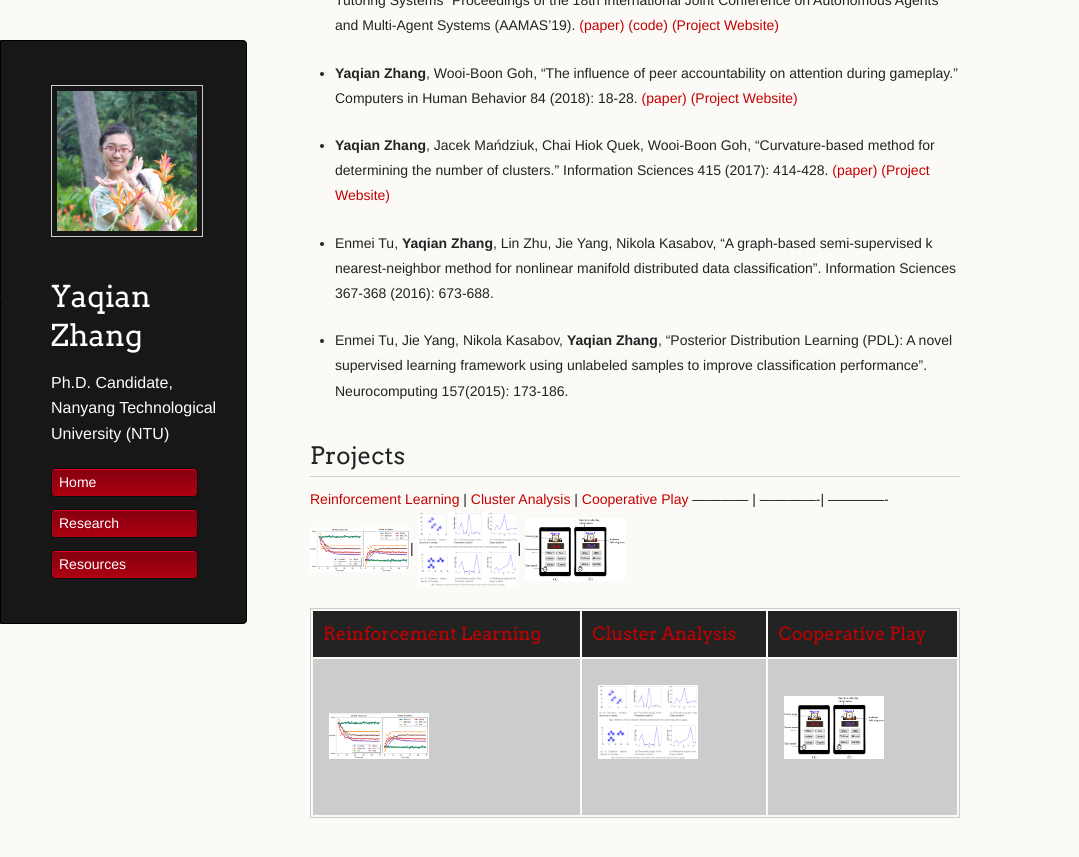
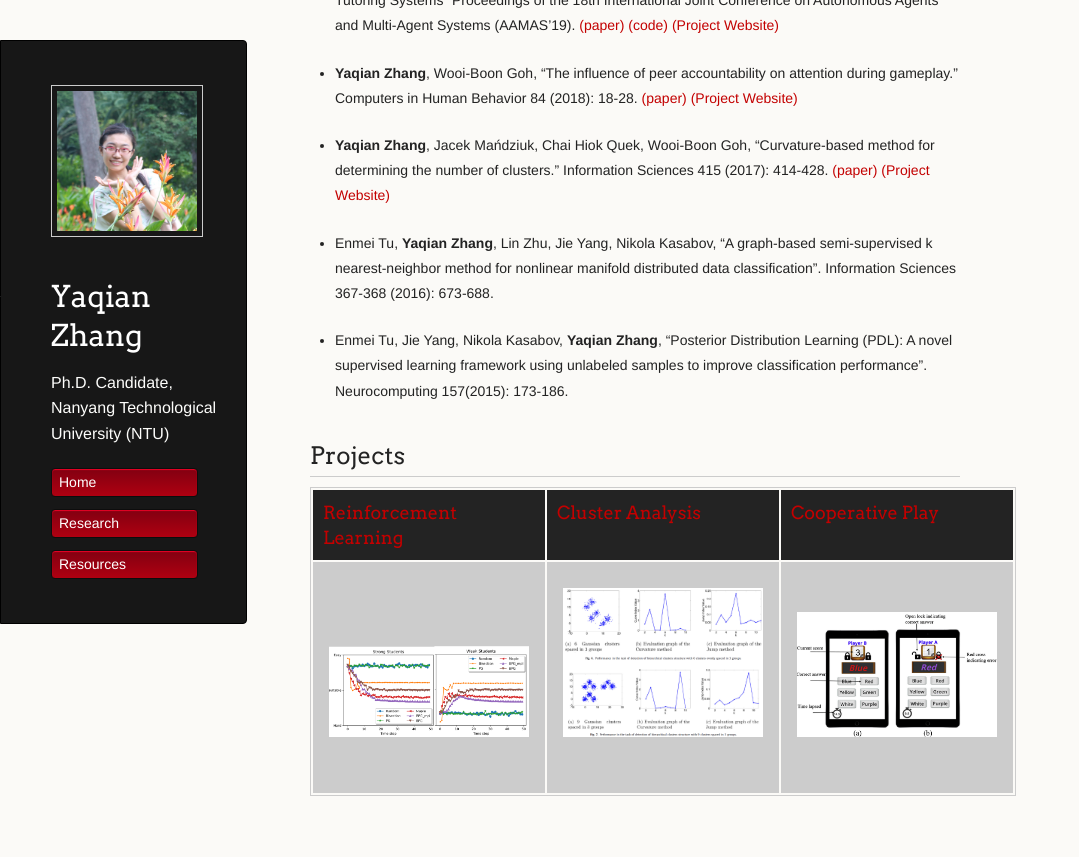
Before and after one commit to YaqianZhang/yaqianzhang.github.io, a Jekyll site: the page built from index.md, in a window 1280 px wide and 900 px high, scrolled down 1148 px. Shown: the top 857 px of the window, without its empty margins (0-1079 px from the left). Built offline with Jekyll 4.4.1, drawn with Linux system fonts in a browser that asks for light colours; our own code applies the rules of GitHub Pages for plain Markdown files.

Commit message:
Update index.md

```diff
--- a/index.md
+++ b/index.md
@@ -41,10 +41,8 @@ Email: yzhang117 [at] e.ntu.edu.sg
 * Enmei Tu, Jie Yang, Nikola Kasabov, **Yaqian Zhang**, "Posterior Distribution Learning (PDL): A novel supervised learning framework using unlabeled samples to improve classification performance". Neurocomputing 157(2015): 173-186.
 
 ## Projects
-[Reinforcement Learning](https://yaqianzhang.github.io/2018/06/30/boostrapped-policy-gradient.html) | [Cluster Analysis](https://yaqianzhang.github.io/2017/05/16/determining-the-number-of-clusters.html)  | [Cooperative Play](https://yaqianzhang.github.io/2018/02/16/peer-accountability-on-attention.html)
------------- | -------------| -------------
-<img src="/images/bpg_pic/strong_weak.png" class="inline" width="100"/>| <img src="/images/fig2_2.PNG" class="inline" width="100"/>| <img src="/images/fig1.PNG" alt="hi" class="inline" width="100"/>
+
 
 [Reinforcement Learning](https://yaqianzhang.github.io/2018/06/30/boostrapped-policy-gradient.html) | [Cluster Analysis](https://yaqianzhang.github.io/2017/05/16/determining-the-number-of-clusters.html) | [Cooperative Play](https://yaqianzhang.github.io/2018/02/16/peer-accountability-on-attention.html)
 ------------ | -------------| -------------
-<img src="/images/bpg_pic/strong_weak.png" class="inline" width="100"/>| <img src="/images/fig2_2.PNG" class="inline" width="100"/>| <img src="/images/fig1.PNG" alt="hi" class="inline" width="100"/>
+<img src="/images/bpg_pic/strong_weak.png" class="inline" width="200"/>| <img src="/images/fig2_2.PNG" class="inline" width="200"/>| <img src="/images/fig1.PNG" alt="hi" class="inline" width="200"/>
```
